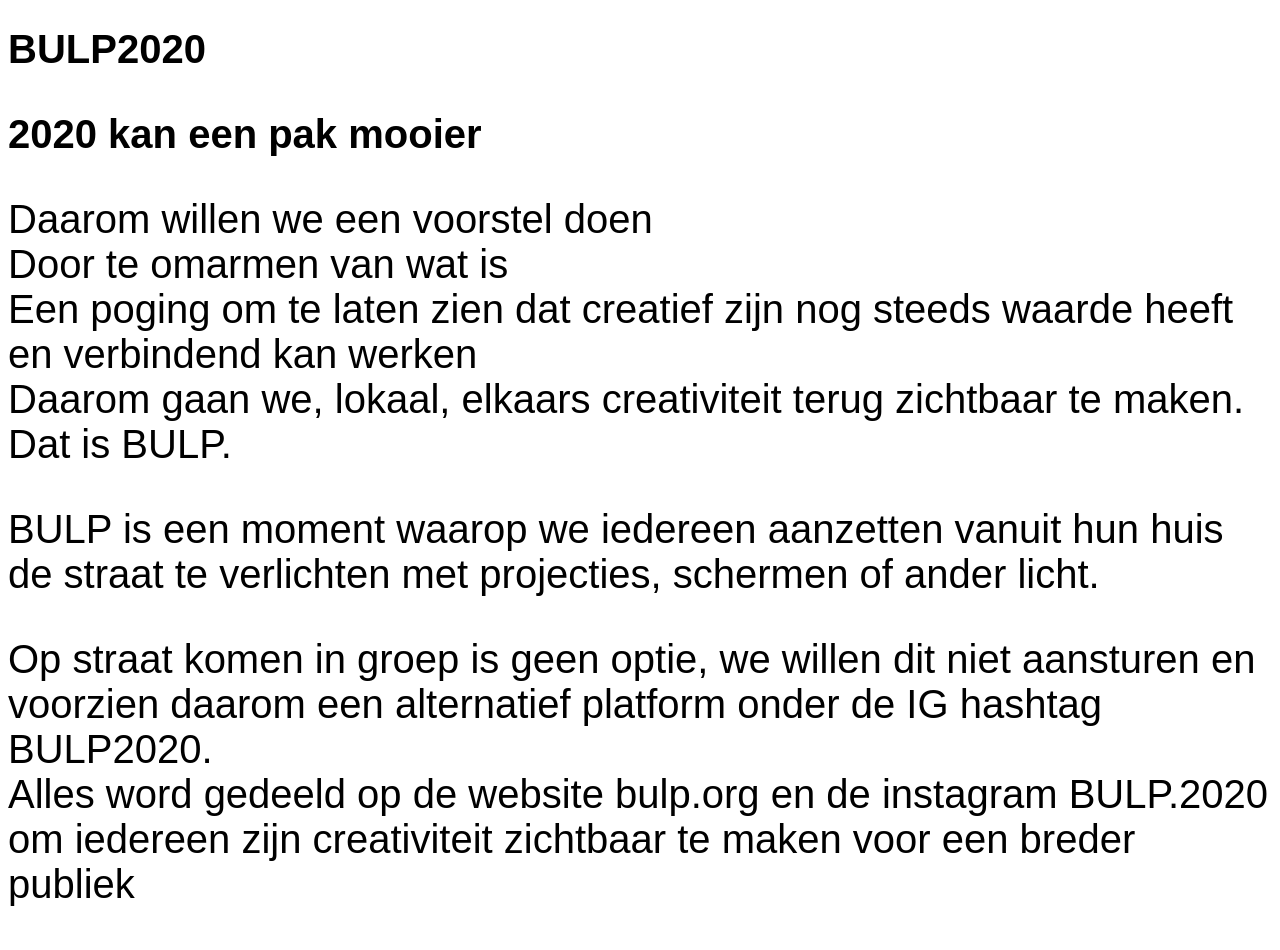
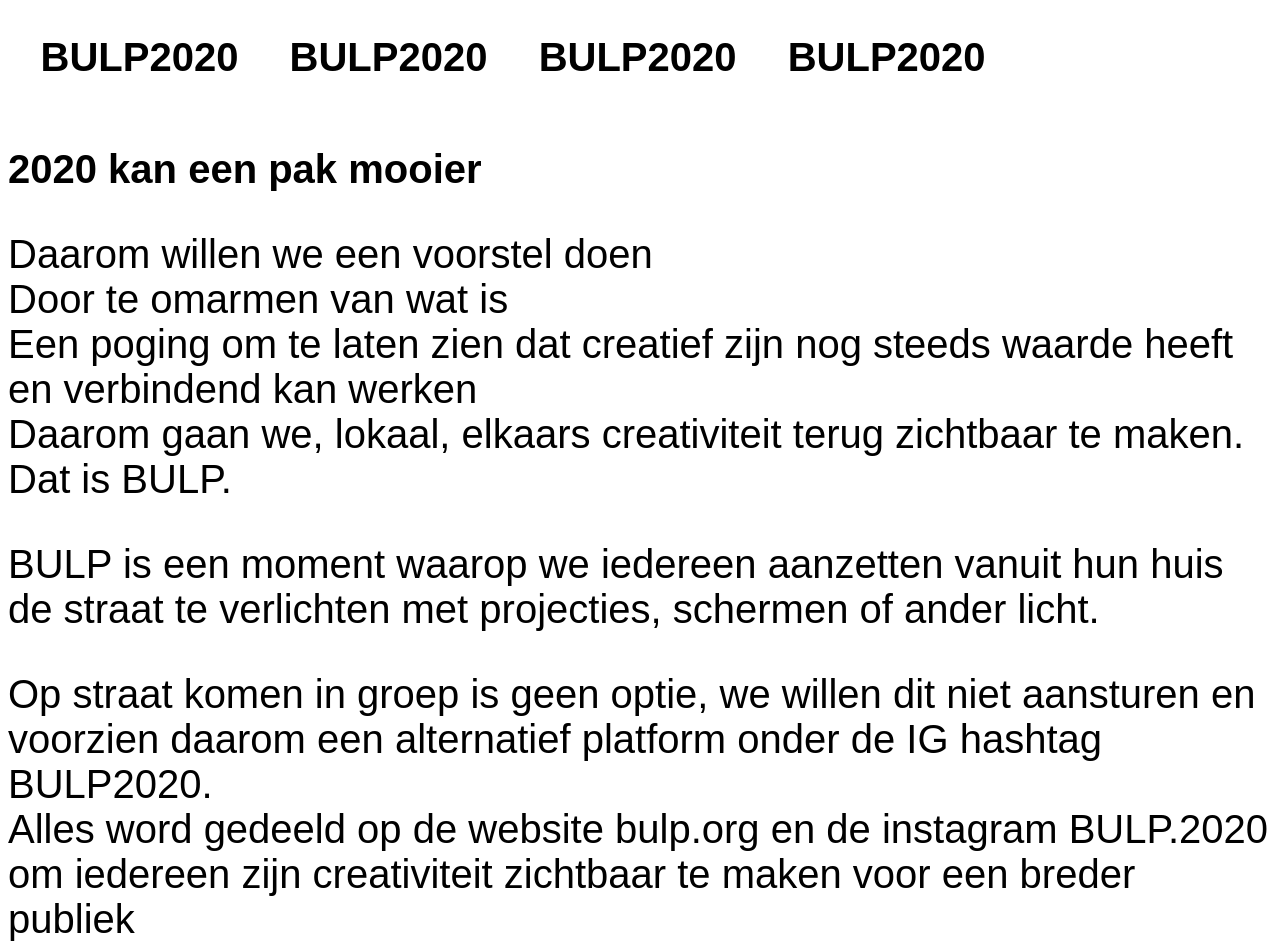
Before and after one commit to JacquesSlock/JacquesSlock.github.io, a plain HTML site: page index.html in a window 1280 px wide. Before the commit the page ends 915 px from the top, so only its background shows below. Drawn offline with Linux system fonts and the light colour scheme.

Commit message:
'marquee'

```diff
--- a/css/master.css
+++ b/css/master.css
@@ -2,3 +2,39 @@
   font-size: 30pt;
   font-family: sans-serif;
 }
+
+.marquee {
+  position: relative;
+  overflow: hidden;
+  --offset: 20vw;
+  --move-initial: calc(-25% + var(--offset));
+  --move-final: calc(-50% + var(--offset));
+}
+
+.marquee__inner {
+  width: fit-content;
+  display: flex;
+  position: relative;
+  transform: translate3d(var(--move-initial), 0, 0);
+  animation: marquee 5s linear infinite;
+  animation-play-state: paused;
+}
+
+.marquee span {
+  font-size: 10vw;
+  padding: 0 2vw;
+}
+
+.marquee:hover .marquee__inner {
+  animation-play-state: running;
+}
+
+@keyframes marquee {
+  0% {
+      transform: translate3d(var(--move-initial), 0, 0);
+  }
+
+  100% {
+      transform: translate3d(var(--move-final), 0, 0);
+  }
+}
--- a/index.html
+++ b/index.html
@@ -6,7 +6,18 @@
     <link rel="stylesheet" href="/css/master.css">
   </head>
   <body>
-    <h1>BULP2020</h1>
+    <div class="marquee">
+      <div class="marquee__inner" aria-hidden="true">
+        <span><h1>BULP2020</h1>
+        </span>
+        <span><h1>BULP2020</h1>
+        </span>
+        <span><h1>BULP2020</h1>
+        </span>
+        <span><h1>BULP2020</h1>
+        </span>
+      </div>
+    </div>
 
 <h3>2020 kan een pak mooier</h3>
 
```
